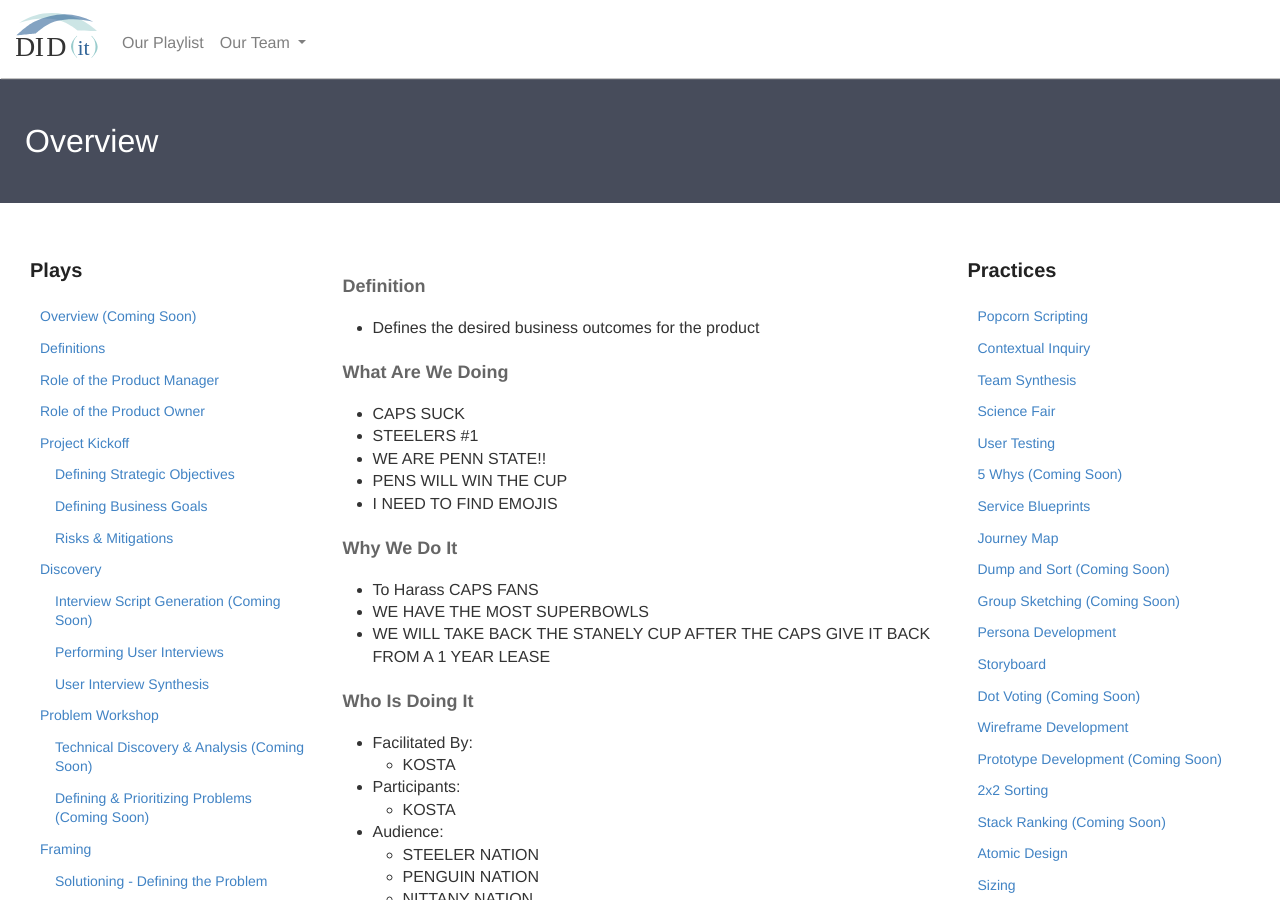
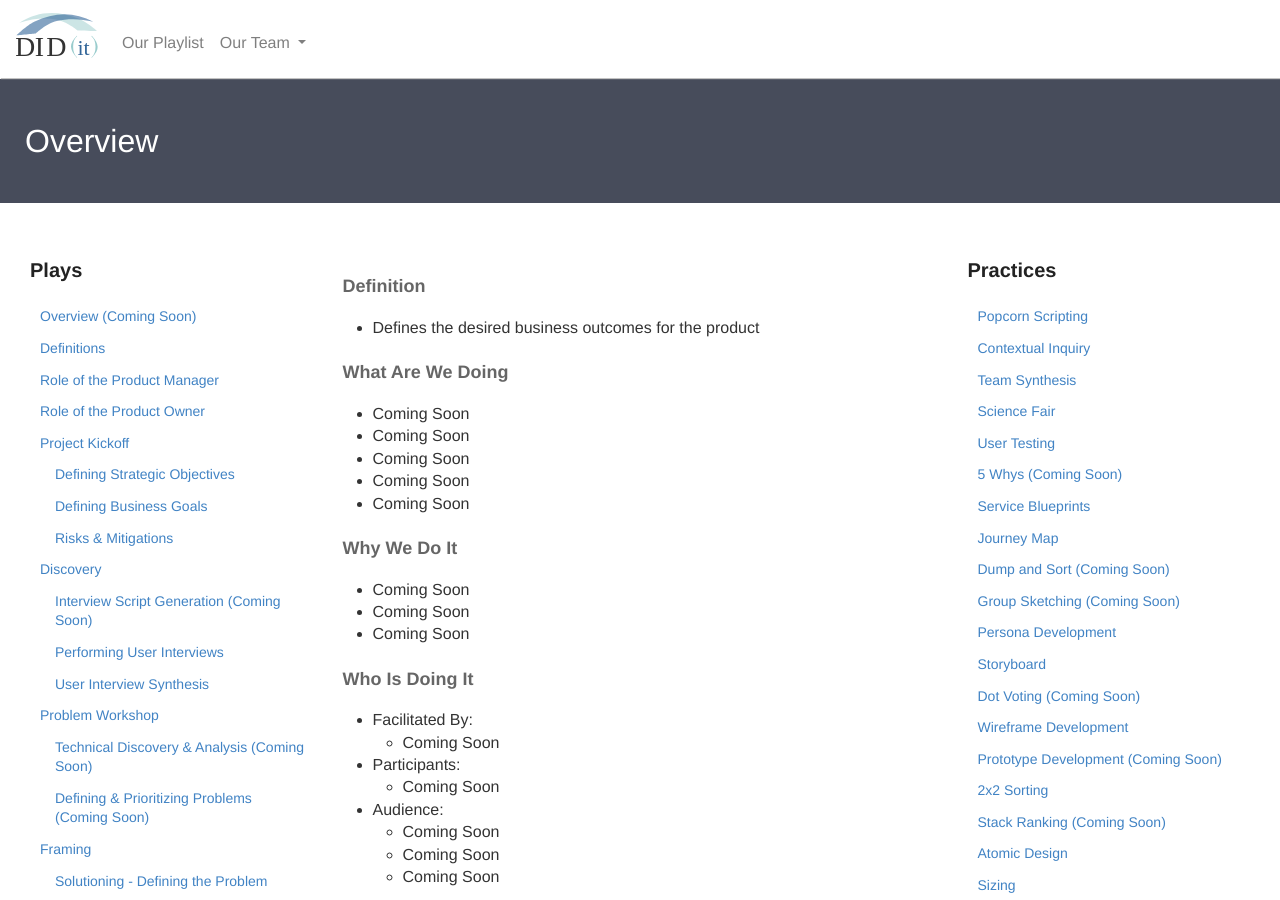
Before and after one commit to KnightPointSystems/kps_playbook, a Jekyll site: the page built from overview.md, in a window 1280 px wide and 900 px high. Built offline with Jekyll 4.4.1, drawn with Linux system fonts in a browser that asks for light colours; nearby versions of some CDN libraries.

Commit message:
Updated without fakenews

```diff
--- a/overview.md
+++ b/overview.md
@@ -13,25 +13,25 @@ permalink: /overview/
             Definition
         </h4>
 		<ul>
-			<li>Defines the desired business outcomes for the product</li>
+		<li>Defines the desired business outcomes for the product</li>
 		</ul>
         <h4 class="What" id="What">
             What Are We Doing
         </h4>
 	<ul>
-        <li>CAPS SUCK</li>
-        <li>STEELERS #1</li>
-        <li>WE ARE PENN STATE!!</li>
-        <li>PENS WILL WIN THE CUP</li>
-        <li>I NEED TO FIND EMOJIS</li>
+        <li>Coming Soon</li>
+        <li>Coming Soon</li>
+        <li>Coming Soon</li>
+        <li>Coming Soon</li>
+        <li>Coming Soon</li>
 	</ul>
         <h4 class="Why" id="Why">
             Why We Do It
         </h4>
             <ul>
-                <li>To Harass CAPS FANS</li>
-                <li>WE HAVE THE MOST SUPERBOWLS</li>
-                <li>WE WILL TAKE BACK THE STANELY CUP AFTER THE CAPS GIVE IT BACK FROM A 1 YEAR LEASE</li>
+                <li>Coming Soon</li>
+                <li>Coming Soon</li>
+                <li>Coming Soon</li>
 	        </ul>
         <h4 class="Who" id="Who">
             Who Is Doing It
@@ -39,19 +39,19 @@ permalink: /overview/
             <ul>
                 <li>Facilitated By:
     	            <ul>
-        	            <li>KOSTA</li>
+        	      <li>Coming Soon</li>
     	            </ul>
                  </li>
                 <li>Participants:
     	            <ul>
-                      <li>KOSTA</li>
-                  </ul>
+                      <li>Coming Soon</li>
+                    </ul>
                 </li>
                 <li>Audience:
     	            <ul>
-                      <li>STEELER NATION</li>
-                      <li>PENGUIN NATION</li>
-                      <li>NITTANY NATION</li>
+                      <li>Coming Soon</li>
+                      <li>Coming Soon</li>
+                      <li>Coming Soon</li>
                   </ul>
                 </li>
             </ul>
```
